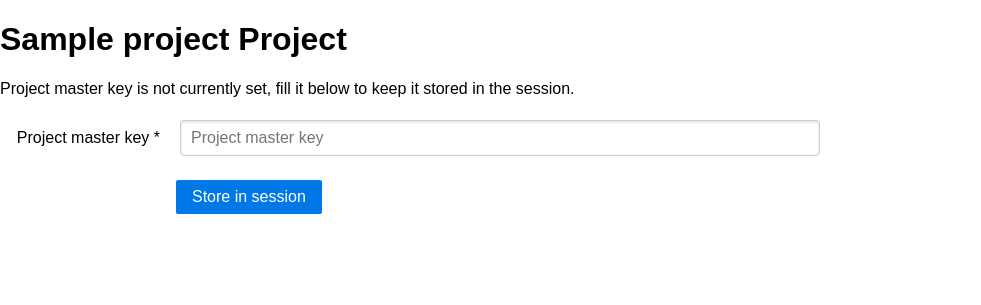
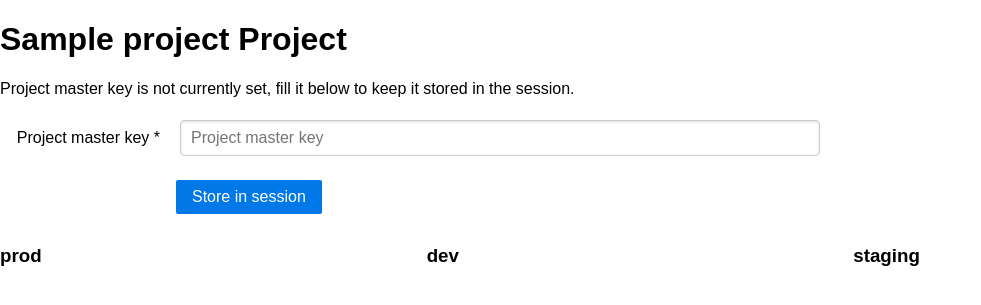
Before and after one commit to martinlevesque/secretsfly, a Flask app: page /admin/projects/1/ in a window 1280 px wide. Shown: the top 305 px of the page, without its empty margins (0-981 px from the left). Run offline with Flask 2, Linux system fonts and the light colour scheme; data comes from the database, SQL or seed files in the repository; tables that the repository leaves empty hold one stand-in row (values such as "Sample post").

Commit message:
in project list environments

```diff
--- a/admin/projects.py
+++ b/admin/projects.py
@@ -3,7 +3,7 @@ from flask import Blueprint, render_template, request, redirect, url_for
 from flask import session as http_session
 from admin.session_util import master_key_session_set
 from db import session
-from models import Project
+from models import Environment, Project
 from admin.service_tokens import bp as service_tokens_endpoints
 
 bp = Blueprint('admin_projects', __name__, url_prefix='/projects/')
@@ -37,8 +37,13 @@ def index():
 def get_project(project_id):
     project = session.query(Project).filter_by(id=project_id).first()
 
+    # retrieve all environments - environments could be specific to a project
+    environments = session.query(Environment).all()
+
     return render_template('admin/projects/project.html',
                            project=project,
+                           environments=environments,
+                           nb_environments=len(environments),
                            project_master_key_is_set=master_key_session_set(project))
 
 
--- a/app.py
+++ b/app.py
@@ -23,7 +23,7 @@ app.register_blueprint(admin_endpoints)
 
 app.logger.debug('Initializing global environments')
 
-AVAILABLE_ENVIRONMENTS = os.environ.get('AVAILABLE_ENVIRONMENTS', 'prod').split(',')
+AVAILABLE_ENVIRONMENTS = os.environ.get('AVAILABLE_ENVIRONMENTS', 'dev,staging,prod').split(',')
 
 if not len(AVAILABLE_ENVIRONMENTS):
     raise Exception('No environments defined in AVAILABLE_ENVIRONMENTS')
--- a/templates/admin/projects/project.html
+++ b/templates/admin/projects/project.html
@@ -25,4 +25,15 @@
     </form>
     {% endif %}
 
+    <div class="pure-g">
+
+        {% for environment in environments %}
+            <div class="pure-u-1-{{ nb_environments }}">
+                <div class="l-box">
+                    <h3>{{ environment.name }}</h3>
+                </div>
+            </div>
+        {% endfor %}
+    </div>
+
 {% endblock %}
```
Also changed, not shown: tests/admin/test_projects.py (+8 -2 lines), README.md.
